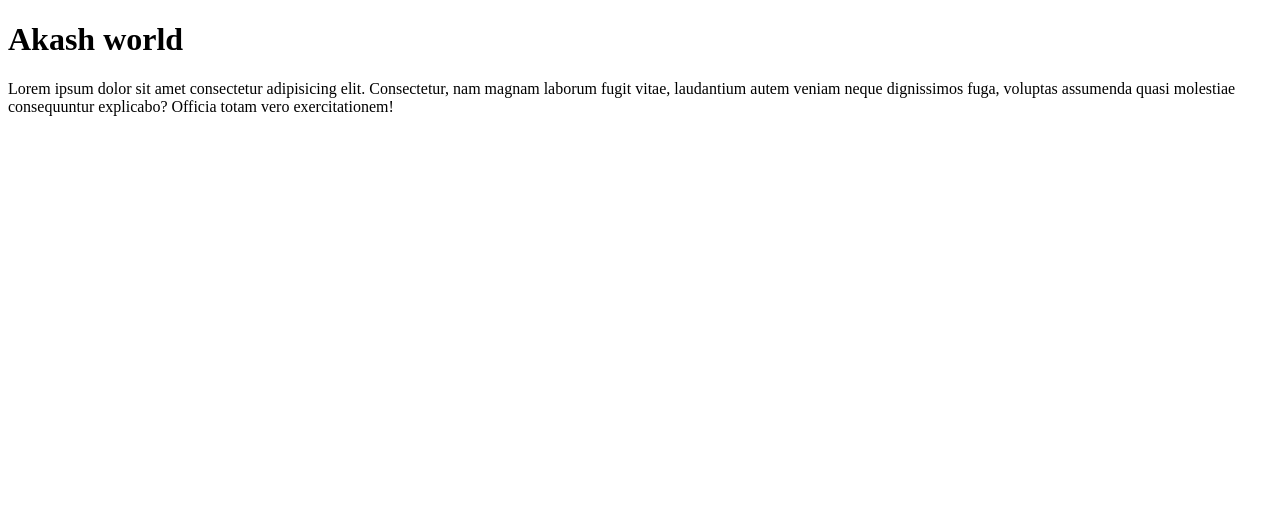
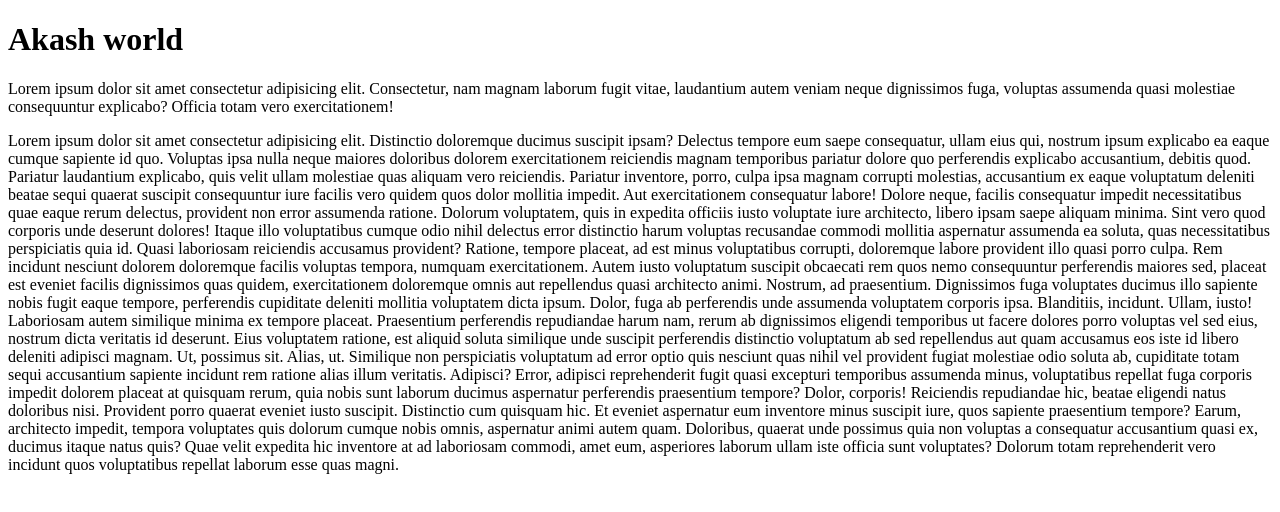
Before and after one commit to Akash09082001/demo-server, a plain HTML site: page index.html in a window 1280 px wide. Drawn offline with Linux system fonts and the light colour scheme.

Commit message:
update gome page

```diff
--- a/index.html
+++ b/index.html
@@ -10,5 +10,21 @@
     <h1>Akash world</h1>
     Lorem ipsum dolor sit amet consectetur adipisicing elit. Consectetur, nam magnam laborum fugit vitae, laudantium autem veniam neque dignissimos fuga, voluptas assumenda quasi molestiae consequuntur explicabo? Officia totam vero exercitationem!
 
+    <p>Lorem ipsum dolor sit amet consectetur adipisicing elit. Distinctio doloremque ducimus suscipit ipsam? Delectus tempore eum saepe consequatur, ullam eius qui, nostrum ipsum explicabo ea eaque cumque sapiente id quo.
+    Voluptas ipsa nulla neque maiores doloribus dolorem exercitationem reiciendis magnam temporibus pariatur dolore quo perferendis explicabo accusantium, debitis quod. Pariatur laudantium explicabo, quis velit ullam molestiae quas aliquam vero reiciendis.
+    Pariatur inventore, porro, culpa ipsa magnam corrupti molestias, accusantium ex eaque voluptatum deleniti beatae sequi quaerat suscipit consequuntur iure facilis vero quidem quos dolor mollitia impedit. Aut exercitationem consequatur labore!
+    Dolore neque, facilis consequatur impedit necessitatibus quae eaque rerum delectus, provident non error assumenda ratione. Dolorum voluptatem, quis in expedita officiis iusto voluptate iure architecto, libero ipsam saepe aliquam minima.
+    Sint vero quod corporis unde deserunt dolores! Itaque illo voluptatibus cumque odio nihil delectus error distinctio harum voluptas recusandae commodi mollitia aspernatur assumenda ea soluta, quas necessitatibus perspiciatis quia id.
+    Quasi laboriosam reiciendis accusamus provident? Ratione, tempore placeat, ad est minus voluptatibus corrupti, doloremque labore provident illo quasi porro culpa. Rem incidunt nesciunt dolorem doloremque facilis voluptas tempora, numquam exercitationem.
+    Autem iusto voluptatum suscipit obcaecati rem quos nemo consequuntur perferendis maiores sed, placeat est eveniet facilis dignissimos quas quidem, exercitationem doloremque omnis aut repellendus quasi architecto animi. Nostrum, ad praesentium.
+    Dignissimos fuga voluptates ducimus illo sapiente nobis fugit eaque tempore, perferendis cupiditate deleniti mollitia voluptatem dicta ipsum. Dolor, fuga ab perferendis unde assumenda voluptatem corporis ipsa. Blanditiis, incidunt. Ullam, iusto!
+    Laboriosam autem similique minima ex tempore placeat. Praesentium perferendis repudiandae harum nam, rerum ab dignissimos eligendi temporibus ut facere dolores porro voluptas vel sed eius, nostrum dicta veritatis id deserunt.
+    Eius voluptatem ratione, est aliquid soluta similique unde suscipit perferendis distinctio voluptatum ab sed repellendus aut quam accusamus eos iste id libero deleniti adipisci magnam. Ut, possimus sit. Alias, ut.
+    Similique non perspiciatis voluptatum ad error optio quis nesciunt quas nihil vel provident fugiat molestiae odio soluta ab, cupiditate totam sequi accusantium sapiente incidunt rem ratione alias illum veritatis. Adipisci?
+    Error, adipisci reprehenderit fugit quasi excepturi temporibus assumenda minus, voluptatibus repellat fuga corporis impedit dolorem placeat at quisquam rerum, quia nobis sunt laborum ducimus aspernatur perferendis praesentium tempore? Dolor, corporis!
+    Reiciendis repudiandae hic, beatae eligendi natus doloribus nisi. Provident porro quaerat eveniet iusto suscipit. Distinctio cum quisquam hic. Et eveniet aspernatur eum inventore minus suscipit iure, quos sapiente praesentium tempore?
+    Earum, architecto impedit, tempora voluptates quis dolorum cumque nobis omnis, aspernatur animi autem quam. Doloribus, quaerat unde possimus quia non voluptas a consequatur accusantium quasi ex, ducimus itaque natus quis?
+    Quae velit expedita hic inventore at ad laboriosam commodi, amet eum, asperiores laborum ullam iste officia sunt voluptates? Dolorum totam reprehenderit vero incidunt quos voluptatibus repellat laborum esse quas magni.</p>
+
 </body>
 </html>
```
